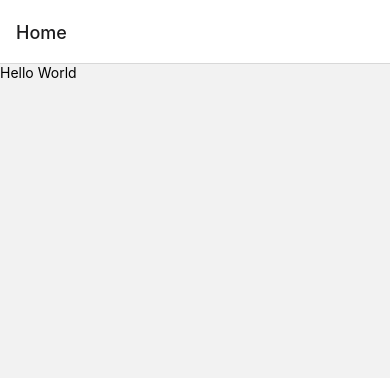
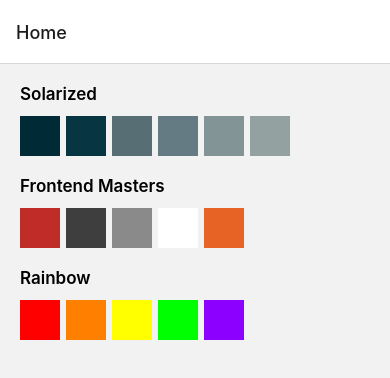
Before and after one commit to joonaaas/AwesomeProjectExpo, a React Native app: screen /Home in a window 390 px wide. Shown: the top 378 px of the page. Built offline with nearby package versions, Linux system fonts and the light colour scheme.

Commit message:
did challenge

```diff
--- a/App.js
+++ b/App.js
@@ -11,7 +11,13 @@
     <NavigationContainer>
       <Stack.Navigator>
         <Stack.Screen name="Home" component={Home} />
-        <Stack.Screen name="ColorPalette" component={ColorPalette} />
+        <Stack.Screen
+          name="ColorPalette"
+          component={ColorPalette}
+          options={({ route }) => ({
+            title: route.params?.paletteName || 'Color Palette',
+          })}
+        />
       </Stack.Navigator>
     </NavigationContainer>
   );
--- /dev/null
+++ b/components/SectionPalette.js
@@ -0,0 +1,23 @@
+import { StyleSheet, Text, View } from 'react-native';
+
+export default function SectionPalette({
+  hexCode = '#EEE',
+  colorName = 'Gray',
+}) {
+  const textColor = {
+    color:
+      parseInt(hexCode.replace('#', ''), 16) > 0xffffff / 1.1
+        ? 'black'
+        : 'white',
+  };
+  return <View style={[styles.container, { backgroundColor: hexCode }]} />;
+}
+
+const styles = StyleSheet.create({
+  container: {
+    padding: 20,
+    marginRight: 6,
+    width: 40,
+    height: 38,
+  },
+});
--- a/screens/ColorPalette.js
+++ b/screens/ColorPalette.js
@@ -8,33 +8,21 @@
   { colorName: 'Base00', hexCode: '#657b83' },
   { colorName: 'Base0', hexCode: '#839496' },
   { colorName: 'Base1', hexCode: '#93a1a1' },
-  { colorName: 'Base2', hexCode: '#eee8d5' },
-  { colorName: 'Base3', hexCode: '#fdf6e3' },
-  { colorName: 'Yellow', hexCode: '#b58900' },
-  { colorName: 'Orange', hexCode: '#cb4b16' },
-  { colorName: 'Red', hexCode: '#dc322f' },
-  { colorName: 'Magenta', hexCode: '#d33682' },
-  { colorName: 'Violet', hexCode: '#6c71c4' },
-  { colorName: 'Blue', hexCode: '#268bd2' },
-  { colorName: 'Cyan', hexCode: '#2aa198' },
-  { colorName: 'Green', hexCode: '#859900' },
 ];
 
-export default function ColorPalette() {
+export default function ColorPalette({ route }) {
+  const DATA = route.params?.colors;
   return (
-    <SafeAreaView>
-      <View>
+    <View style={{ backgroundColor: 'white', height: '100%' }}>
       <FlatList
-          data={COLORS}
+        data={DATA}
         style={styles.container}
         keyExtractor={(item, index) => index}
         renderItem={({ item }) => (
           <ColorBox colorName={item.colorName} hexCode={item.hexCode} />
         )}
-          ListHeaderComponent={<Text style={styles.header}>Transaction</Text>}
       />
     </View>
-    </SafeAreaView>
   );
 }
 
@@ -42,5 +30,6 @@
   container: {
     padding: 20,
     marginBottom: 20,
+    backgroundColor: 'white',
   },
 });
--- a/screens/Home.js
+++ b/screens/Home.js
@@ -1,14 +1,110 @@
-import { StyleSheet, Text, View } from 'react-native';
+import {
+  StyleSheet,
+  Text,
+  View,
+  TouchableOpacity,
+  FlatList,
+} from 'react-native';
 
-export default function Home() {
+import SectionPalette from '../components/SectionPalette';
+
+const SOLARIZED = [
+  { colorName: 'Base03', hexCode: '#002b36' },
+  { colorName: 'Base02', hexCode: '#073642' },
+  { colorName: 'Base01', hexCode: '#586e75' },
+  { colorName: 'Base00', hexCode: '#657b83' },
+  { colorName: 'Base0', hexCode: '#839496' },
+  { colorName: 'Base1', hexCode: '#93a1a1' },
+];
+
+const RAINBOW = [
+  { colorName: 'Red', hexCode: '#FF0000' },
+  { colorName: 'Orange', hexCode: '#FF7F00' },
+  { colorName: 'Yellow', hexCode: '#FFFF00' },
+  { colorName: 'Green', hexCode: '#00FF00' },
+  { colorName: 'Violet', hexCode: '#8B00FF' },
+];
+
+const FRONTEND_MASTERS = [
+  { colorName: 'Red', hexCode: '#c02d28' },
+  { colorName: 'Black', hexCode: '#3e3e3e' },
+  { colorName: 'Grey', hexCode: '#8a8a8a' },
+  { colorName: 'White', hexCode: '#ffffff' },
+  { colorName: 'Orange', hexCode: '#e66225' },
+];
+
+export default function Home({ navigation }) {
   return (
-    <View>
-      <Text>Hello World</Text>
+    <View style={styles.container}>
+      <TouchableOpacity
+        onPress={() => {
+          navigation.navigate('ColorPalette', {
+            paletteName: 'Solarized',
+            colors: SOLARIZED,
+          });
+        }}
+      >
+        <Text style={styles.header}>Solarized</Text>
+        <FlatList
+          data={SOLARIZED}
+          keyExtractor={(item, index) => item + index}
+          horizontal={true}
+          style={{ marginBottom: 20 }}
+          renderItem={({ item }) => (
+            <SectionPalette colorName={item.colorName} hexCode={item.hexCode} />
+          )}
+        />
+      </TouchableOpacity>
+
+      <TouchableOpacity
+        onPress={() => {
+          navigation.navigate('ColorPalette', {
+            paletteName: 'Rainbow',
+            colors: FRONTEND_MASTERS,
+          });
+        }}
+      >
+        <Text style={styles.header}>Frontend Masters</Text>
+        <FlatList
+          data={FRONTEND_MASTERS}
+          keyExtractor={(item, index) => item + index}
+          horizontal={true}
+          style={{ marginBottom: 20 }}
+          renderItem={({ item }) => (
+            <SectionPalette colorName={item.colorName} hexCode={item.hexCode} />
+          )}
+        />
+      </TouchableOpacity>
+
+      <TouchableOpacity
+        onPress={() => {
+          navigation.navigate('ColorPalette', {
+            paletteName: 'Rainbow',
+            colors: RAINBOW,
+          });
+        }}
+      >
+        <Text style={styles.header}>Rainbow</Text>
+        <FlatList
+          data={RAINBOW}
+          keyExtractor={(item, index) => item + index}
+          horizontal={true}
+          renderItem={({ item }) => (
+            <SectionPalette colorName={item.colorName} hexCode={item.hexCode} />
+          )}
+        />
+      </TouchableOpacity>
     </View>
   );
 }
 
 const styles = StyleSheet.create({
+  header: {
+    fontSize: 17,
+    fontWeight: '600',
+    marginBottom: 12,
+    width: '100%',
+  },
   container: {
     padding: 20,
     marginBottom: 20,
```
Lines whose indentation alone changed are shown as unchanged.
